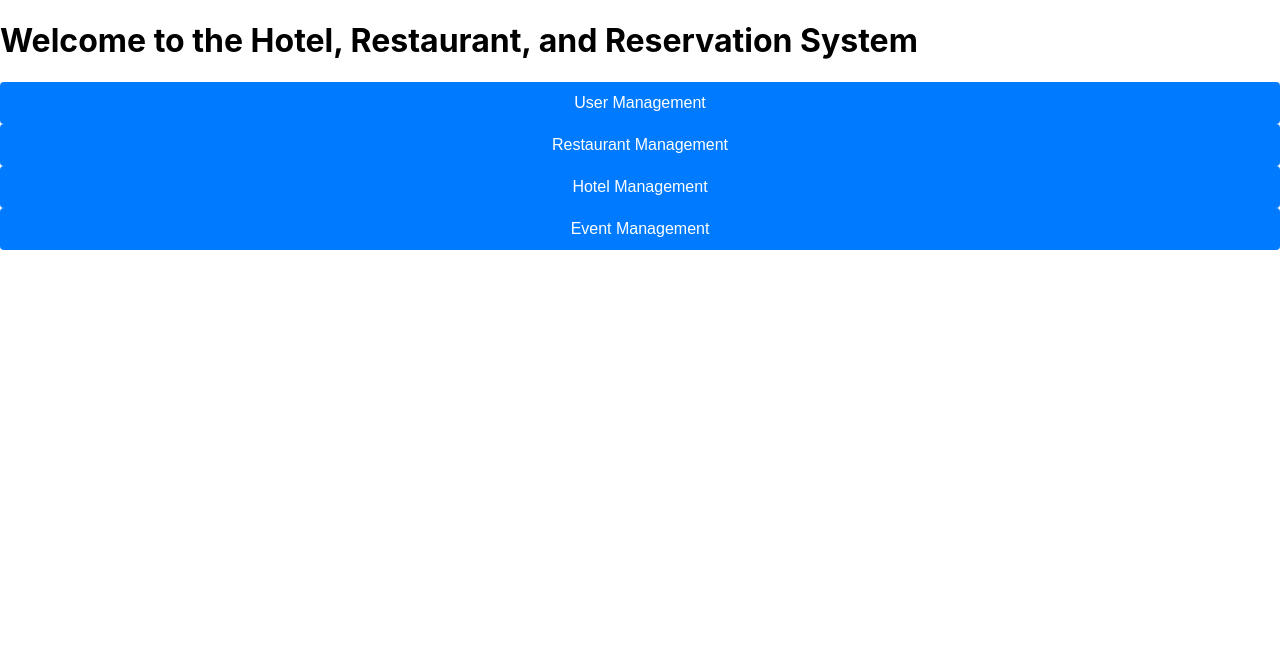
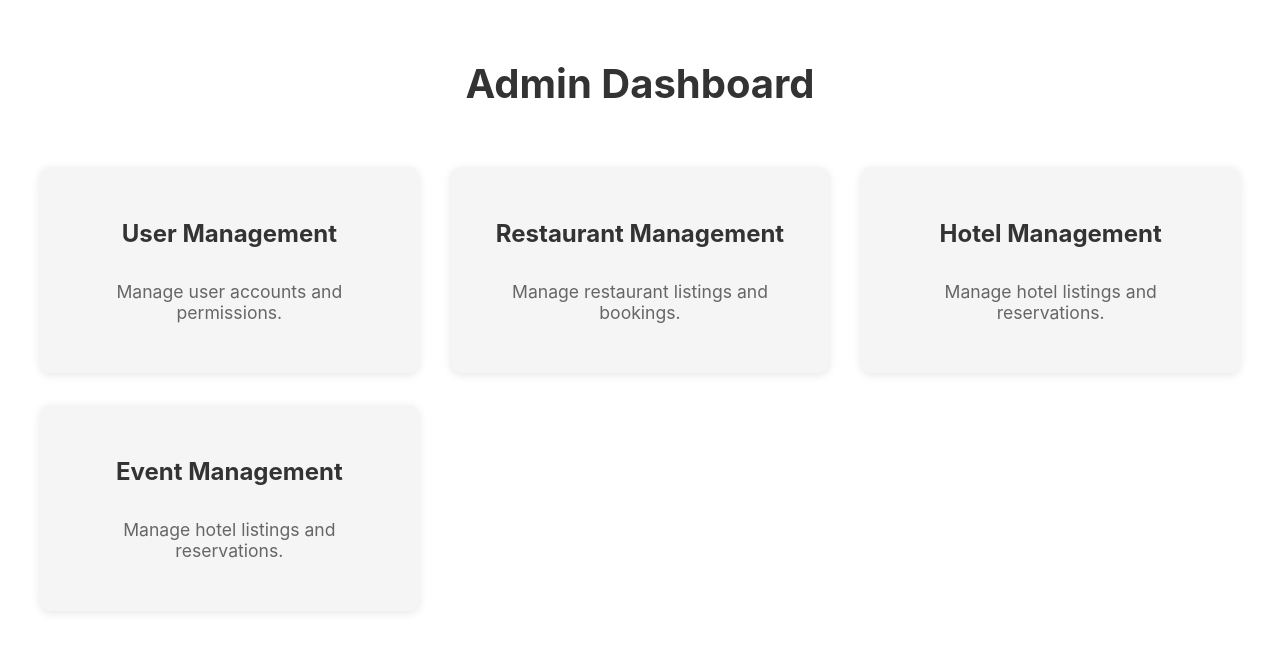
Before and after one commit to JafarMahmood123/AdminDashBoard_Hotel_Restaurant_Reservation, a React (Create React App) app: page /homepage in a window 1280 px wide. Shown: the top 652 px of the page. Built offline with nearby package versions, Linux system fonts and the light colour scheme.

Commit message:
Add some components to the homepage

```diff
--- a/src/App.js
+++ b/src/App.js
@@ -1,7 +1,6 @@
-import React from "react";
 import { BrowserRouter as Router, Routes, Route } from "react-router-dom";
 import LogInPage from "./pages/LogInPage/LogInPage.js";
-import HomePage from "./pages/HomePage/HomePage.js";
+import HomePage from "./pages/HomePage/HomePage.jsx";
 import UserManagement from "./pages/UserManagement/UserManagement.js";
 import RestaurantManagement from "./pages/RestaurantManagement/RestaurantManagement.js";
 import HotelManagement from "./pages/HotelManagement/HotelManagement.js";
--- a/src/pages/HomePage/HomePage.css
+++ b/src/pages/HomePage/HomePage.css
@@ -1,44 +1,55 @@
-.homepage-container {
+.home-page {
     display: flex;
     flex-direction: column;
     align-items: center;
-    justify-content: center;
-    height: 100vh;
-    background-color: #f0f2f5;
-    text-align: center;
+    padding: 2rem;
   }
 
-.homepage-header {
+  .header {
     margin-bottom: 2rem;
   }
 
-.homepage-header h1 {
+  .header h1 {
     font-size: 2.5rem;
+    font-weight: bold;
     color: #333;
   }
 
-.homepage-header p {
-    font-size: 1.2rem;
+  .dashboard {
+    display: grid;
+    grid-template-columns: repeat(auto-fit, minmax(300px, 1fr));
+    grid-gap: 2rem;
+    width: 100%;
+    max-width: 1200px;
+  }
+
+  .dashboard-item {
+    display: flex;
+    flex-direction: column;
+    justify-content: center;
+    align-items: center;
+    padding: 2rem;
+    border-radius: 10px;
+    background-color: #f5f5f5;
+    box-shadow: 0px 2px 10px rgba(0, 0, 0, 0.1);
+    cursor: pointer;
+    transition: all 0.3s ease-in-out;
+  }
+
+  .dashboard-item:hover {
+    transform: translateY(-5px);
+    box-shadow: 0px 5px 15px rgba(0, 0, 0, 0.2);
+  }
+
+  .dashboard-item h2 {
+    font-size: 1.5rem;
+    font-weight: bold;
+    margin-bottom: 1rem;
+    color: #333;
+  }
+
+  .dashboard-item p {
+    font-size: 1.1rem;
+    text-align: center;
     color: #666;
   }
-
-.homepage-nav {
-    display: flex;
-    gap: 1rem;
-}
-
-.nav-link {
-    padding: 0.75rem 1.5rem;
-    border: none;
-    border-radius: 4px;
-    background-color: #007bff;
-    color: white;
-    text-decoration: none;
-    font-size: 1rem;
-    cursor: pointer;
-    transition: background-color 0.3s;
-}
-
-.nav-link:hover {
-    background-color: #0056b3;
-}
--- a/src/pages/HomePage/HomePage.js
+++ /dev/null
@@ -1,27 +0,0 @@
-import React from "react";
-
-const HomePage = ({ user }) => {
-  return (
-    <div>
-      {/* here we will have the navigation bar */}
-      <h1>Welcome to the Hotel, Restaurant, and Reservation System</h1>
-
-      <div>
-          <div>
-            <button type="submit">User Management</button>
-          </div>
-          <div>
-            <button type="submit">Restaurant Management</button>
-          </div>
-          <div>
-            <button type="submit">Hotel Management</button>
-          </div>
-          <div>
-            <button type="submit">Event Management</button>
-          </div>
-      </div>
-    </div>
-  );
-};
-
-export default HomePage;
--- /dev/null
+++ b/src/pages/HomePage/HomePage.jsx
@@ -0,0 +1,50 @@
+import React, { useState } from 'react';
+import './HomePage.css';
+import { useNavigate } from 'react-router-dom';
+
+const HomePage = () => {
+    const navigate = useNavigate();
+
+    const handleUserManagement = () => {
+        navigate('/user-management');
+    };
+
+    const handleRestaurantManagement = () => {
+        navigate('/restaurant-management');
+    };
+
+    const handleHotelManagement = () => {
+        navigate('/hotel-management');
+    };
+    const handleEventManagement = () => {
+        navigate('/event-management');
+    };
+
+    return (
+        <div className="home-page">
+            <div className="header">
+                <h1>Admin Dashboard</h1>
+            </div>
+            <div className="dashboard">
+                <div className="dashboard-item" onClick={handleUserManagement}>
+                    <h2>User Management</h2>
+                    <p>Manage user accounts and permissions.</p>
+                </div>
+                <div className="dashboard-item" onClick={handleRestaurantManagement}>
+                    <h2>Restaurant Management</h2>
+                    <p>Manage restaurant listings and bookings.</p>
+                </div>
+                <div className="dashboard-item" onClick={handleHotelManagement}>
+                    <h2>Hotel Management</h2>
+                    <p>Manage hotel listings and reservations.</p>
+                </div>
+                <div className="dashboard-item" onClick={handleEventManagement}>
+                    <h2>Event Management</h2>
+                    <p>Manage hotel listings and reservations.</p>
+                </div>
+            </div>
+        </div>
+    );
+};
+
+export default HomePage;
```
Also changed, not shown: src/components/NavBar.js (deleted), src/components/TableBody.js (deleted), src/components/TableHeader.js (deleted), src/pages/UserManagement/UserManagement.js (line endings or trailing spaces). Lines whose indentation alone changed are shown as unchanged.
